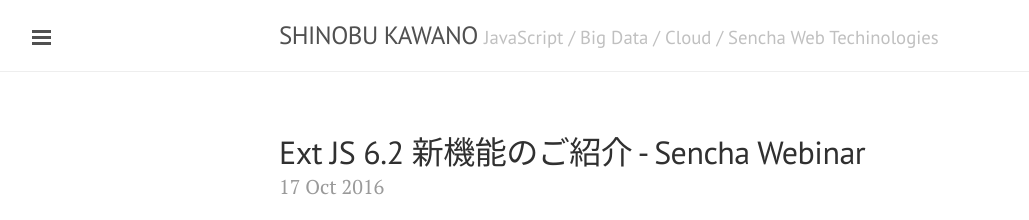
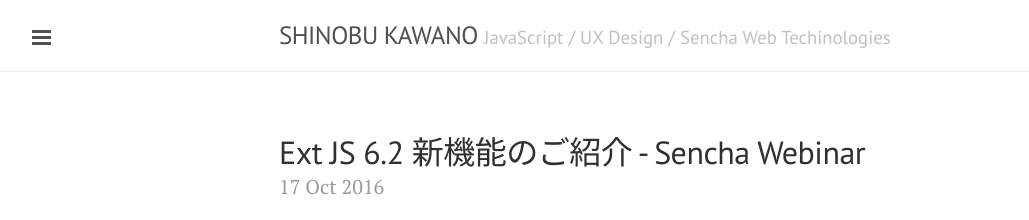
Before and after one commit to shinobukawano/kawanoshinobu.github.io, a Jekyll site: the page built from index.html, in a window 1280 px wide. Shown: the top 220 px of the page, without its empty margins (1-1030 px from the left). Built offline with Jekyll 4.4.1, drawn with Linux system fonts in a browser that asks for light colours; the list of posts is cut into pages by our own code.

Commit message:
Updated.

```diff
--- a/_config.yml
+++ b/_config.yml
@@ -8,7 +8,7 @@
 
 # Setup
 title: SHINOBU KAWANO
-tagline: "JavaScript / Big Data / Cloud / Sencha Web Techinologies"
+tagline: "JavaScript / UX Design / Sencha Web Techinologies"
 description: > #
   Hi, there! I'm Shinobu Kawano, JavaScript programmer based in Tokyo.
   <br>
```
